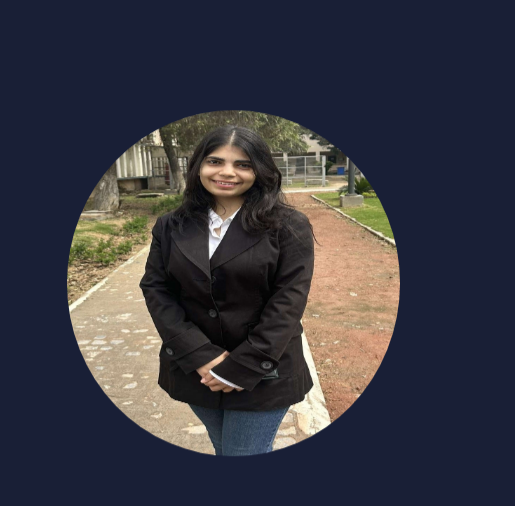
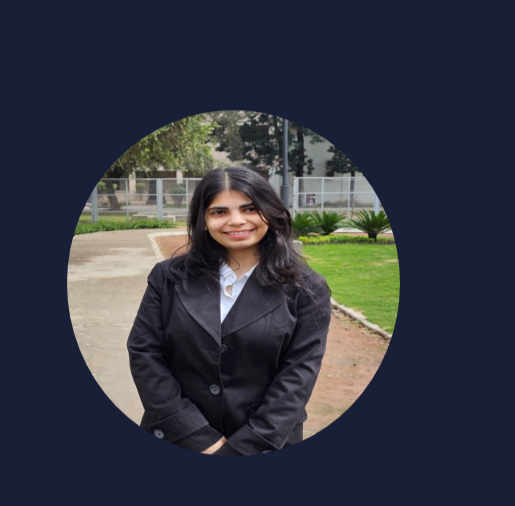
Before and after one commit to AvneeSharma/portfolioWebsite, a plain HTML site: page index.html in a window 1280 px wide. Shown: the part 132-638 px from the top of the page, 765-1280 px from the left. Drawn offline with nearby package versions, Linux system fonts and the light colour scheme.

Commit message:
Update index.html

```diff
--- a/index.html
+++ b/index.html
@@ -55,7 +55,7 @@
         </div>
 
         <div class="home-img">
-            <img src="myPic.jpeg" height="500px" width="500px">
+            <img src="home.jpg" height="400px" width="400px">
         </div>
 
     </section>
```
